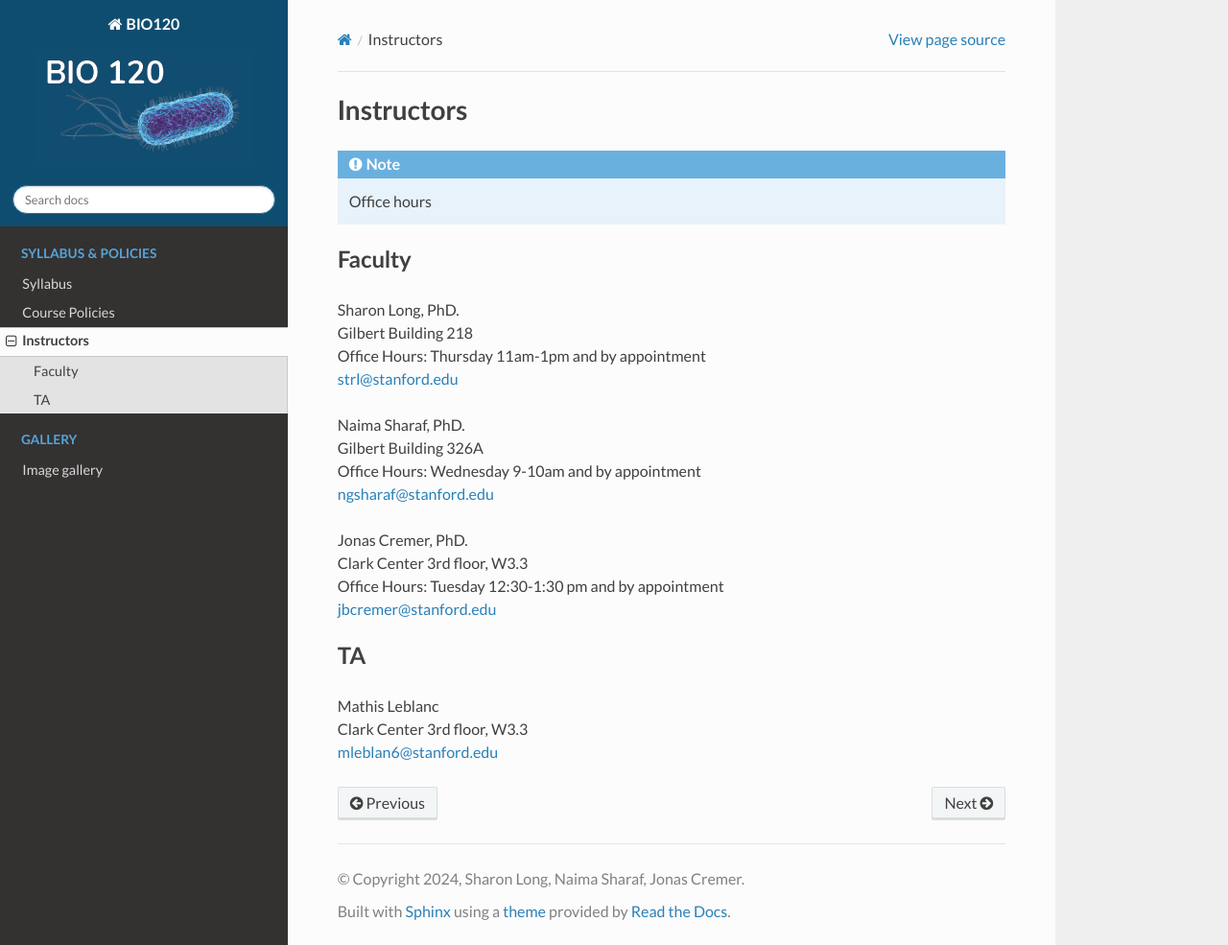
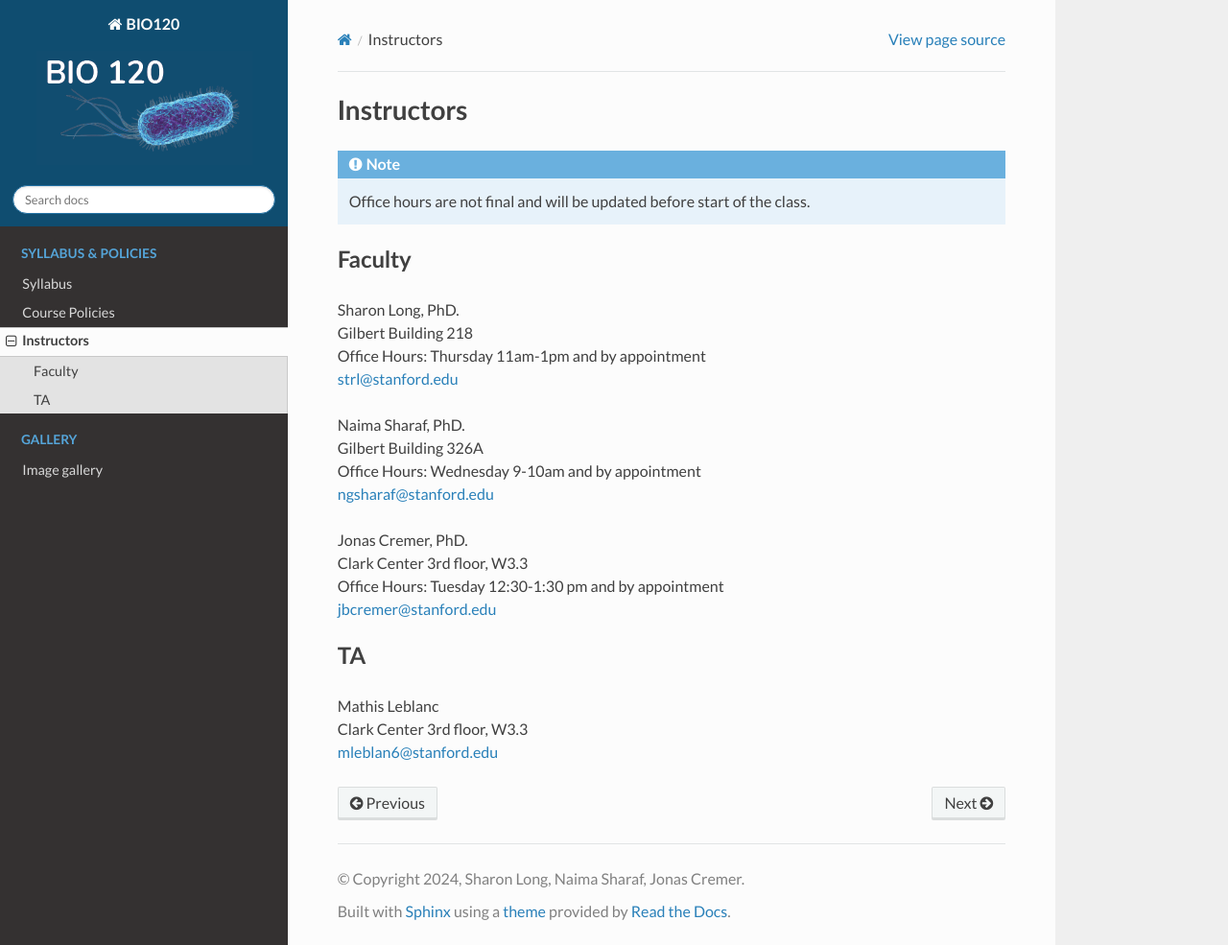
Before and after one commit to BIO120/BIO120, a Sphinx documentation site: the page built from source/instructors.rst, in a window 1280 px wide and 985 px high. Shown: the whole window at 96% size. Built offline with Sphinx 7.4.7 and the Read the Docs theme 2.0.0, drawn with Linux system fonts in a browser that asks for light colours.

```diff
--- a/source/index.rst
+++ b/source/index.rst
@@ -39,6 +39,5 @@
 .. toctree::
    :maxdepth: 1
    :caption: Gallery
-   :hidden:
 
    materials/gallery.ipynb
--- a/source/instructors.rst
+++ b/source/instructors.rst
@@ -2,7 +2,7 @@
 ----------------
 
 .. note::
-    Office hours
+    Office hours are not final and will be updated before start of the class.
 
 Faculty
 ===========
```
Also changed, not shown: source/materials/gallery.ipynb, source/materials/images/plaque_example.jpg (added).
